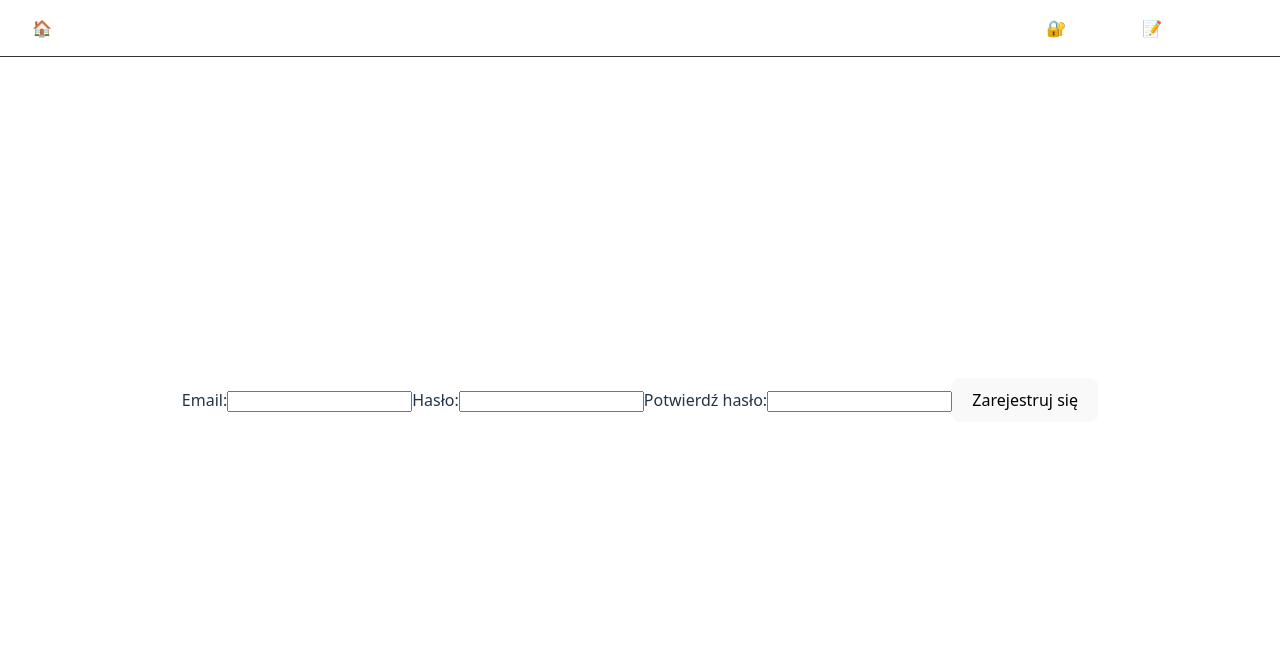
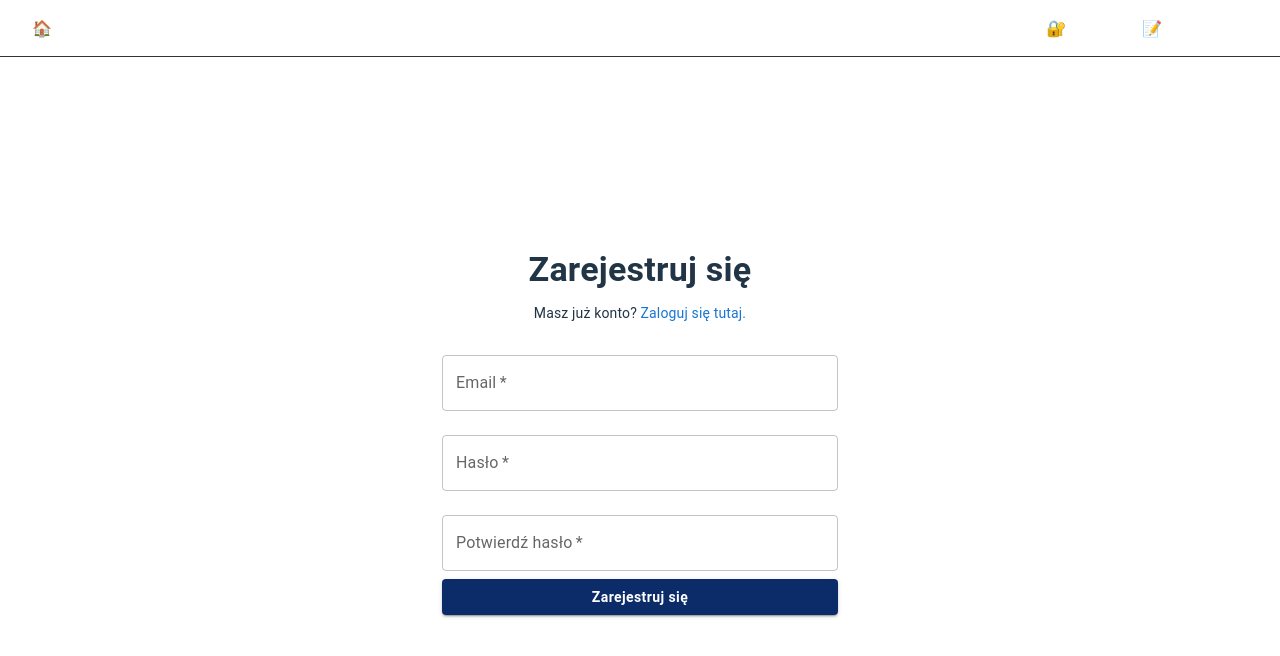
Before and after one commit to AmelkaS/SmartBooking, a React (Vite) app in the folder ui-app/: page /register in a window 1280 px wide. Shown: the top 656 px of the page. Built offline with nearby package versions, Linux system fonts and the light colour scheme.

Commit message:
feat(ui): redesign register page and updated layout using MUI

```diff
--- a/ui-app/src/pages/LoginPage.tsx
+++ b/ui-app/src/pages/LoginPage.tsx
@@ -77,10 +77,10 @@ export function LoginPage() {
           required
         />
 
-        <Typography variant="body2" sx={{ mt: 1, mb: 2 }}>
+        {/* <Typography variant="body2" sx={{ mt: 1, mb: 2 }}>
           Zapomniałeś hasła?{' '}
           <Link href="/reset" underline="hover">Przypomnij mi.</Link>
-        </Typography>
+        </Typography> */}
 
         {message && (
           <Alert severity={message.includes('Zalogowano') ? 'success' : 'error'} sx={{ mb: 2 }}>
--- a/ui-app/src/pages/RegisterPage.tsx
+++ b/ui-app/src/pages/RegisterPage.tsx
@@ -1,5 +1,14 @@
 import React, { useState } from 'react';
 import axios from 'axios';
+import {
+  Box,
+  Button,
+  Container,
+  TextField,
+  Typography,
+  Link,
+  Alert
+} from '@mui/material';
 
 export function RegisterPage() {
   const [email, setEmail] = useState('');
@@ -21,32 +30,27 @@ export function RegisterPage() {
     }
 
     try {
-      // Krok 1: rejestracja
       await axios.post('http://localhost:8000/api/register/', {
         email,
         password,
       });
 
-      // Krok 2: automatyczne logowanie
       const loginResponse = await axios.post('http://localhost:8000/api/token/', {
-        username: email,   // JWT używa 'username', nawet jeśli to email
-        password: password,
+        username: email,
+        password,
       });
 
       const { access, refresh } = loginResponse.data;
 
-      // Krok 3: zapisanie tokenów
       localStorage.setItem('access_token', access);
       localStorage.setItem('refresh_token', refresh);
 
-      // Krok 4: przekierowanie
       setMessage('Zarejestrowano i zalogowano pomyślnie!');
       setTimeout(() => {
-        window.location.href = '/'; // np /dashboard
+        window.location.href = '/';
       }, 1000);
 
     } catch (error: any) {
-      console.error('Błąd rejestracji/logowania:', error);
       if (error.response?.data?.email) {
         setMessage('Użytkownik z takim adresem email już istnieje.');
       } else if (error.response?.status === 401) {
@@ -58,39 +62,65 @@ export function RegisterPage() {
   };
 
   return (
-    <form onSubmit={handleSubmit}>
-      <label htmlFor="email">Email:</label>
-      <input
+    <Container maxWidth="xs" sx={{ display: 'flex', minHeight: '100vh', alignItems: 'center' }}>
+      <Box component="form" onSubmit={handleSubmit} width="100%">
+        <Typography variant="h4" fontWeight="bold" gutterBottom>
+          Zarejestruj się
+        </Typography>
+
+        <Typography variant="body2" sx={{ mb: 2 }}>
+          Masz już konto?{' '}
+          <Link href="/login" underline="hover">Zaloguj się tutaj.</Link>
+        </Typography>
+
+        <TextField
+          label="Email"
           type="email"
-        id="email"
+          variant="outlined"
+          fullWidth
+          margin="normal"
           value={email}
           onChange={(e) => setEmail(e.target.value)}
           required
         />
 
-      <label htmlFor="password">Hasło:</label>
-      <input
+        <TextField
+          label="Hasło"
           type="password"
-        id="password"
+          variant="outlined"
+          fullWidth
+          margin="normal"
           value={password}
           onChange={(e) => setPassword(e.target.value)}
-        minLength={8}
           required
         />
 
-      <label htmlFor="confirmPassword">Potwierdź hasło:</label>
-      <input
+        <TextField
+          label="Potwierdź hasło"
           type="password"
-        id="confirmPassword"
+          variant="outlined"
+          fullWidth
+          margin="normal"
           value={confirmPassword}
           onChange={(e) => setConfirmPassword(e.target.value)}
-        minLength={8}
           required
         />
 
-      {message && <p>{message}</p>}
+        {message && (
+          <Alert severity={message.includes('Zarejestrowano') ? 'success' : 'error'} sx={{ mb: 2 }}>
+            {message}
+          </Alert>
+        )}
 
-      <button type="submit">Zarejestruj się</button>
-    </form>
+        <Button
+          type="submit"
+          fullWidth
+          variant="contained"
+          sx={{ backgroundColor: '#0b2c68', textTransform: 'none', fontWeight: 'bold' }}
+        >
+          Zarejestruj się
+        </Button>
+      </Box>
+    </Container>
   );
 }
```
Lines whose indentation alone changed are shown as unchanged.
